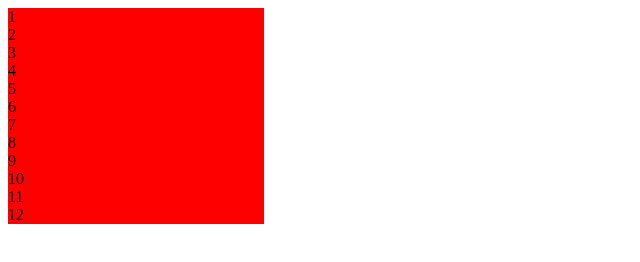
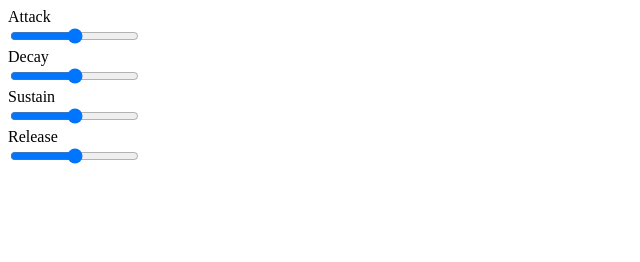
Before and after one commit to errozero/poly-synth, a plain HTML site: page index.html in a window 1280 px wide. Shown: the whole page, without its empty margins (0-640 px from the left). Drawn offline with Linux system fonts and the light colour scheme.

Commit message:
UI updates

```diff
--- a/css/style.css
+++ b/css/style.css
@@ -1,4 +1,4 @@
 .keyboard{
-    background:red;
+
     width:20vw;
 }
--- a/index.html
+++ b/index.html
@@ -9,22 +9,7 @@
 
 	<div class="main-container" id="main-container">
 
-		<div class="synth">
-
-			<div class="keyboard">
-				<div class="key key-white" data-id="0">1</div>
-				<div class="key key-black" data-id="1">2</div>
-				<div class="key key-white" data-id="2">3</div>
-				<div class="key key-black" data-id="3">4</div>
-				<div class="key key-white" data-id="4">5</div>
-				<div class="key key-white" data-id="5">6</div>
-				<div class="key key-black" data-id="6">7</div>
-				<div class="key key-white" data-id="7">8</div>
-				<div class="key key-black" data-id="8">9</div>
-				<div class="key key-white" data-id="9">10</div>
-				<div class="key key-black" data-id="10">11</div>
-				<div class="key key-white" data-id="11">12</div>
-			</div>
+		<div class="instruments-container" id="instruments-container">
 
 		</div>
 
--- a/js/app.js
+++ b/js/app.js
@@ -34,6 +34,12 @@ var app = {
 			instrumentID: instrumentID,
 			context: app.context
 		});
+
+		//Add the UI for this instrument
+		$.get('js/' + instrumentName + '.view.html', function(data){
+			$('#instruments-container').append(data);
+		});
+
 		return instrumentID;
 
 	},
--- a/js/synth.instrument.js
+++ b/js/synth.instrument.js
@@ -16,9 +16,14 @@ var synth = function(config){
 	this.filterNodes = [];
 
 	this.controls = [
-		{label: 'Tune', type: 'knob', value: 64},
-		{label: 'Cutoff', type: 'knob', value: 64},
-		{label: 'Resonance', type: 'knob', value: 64},
+		{label: 'Amplitude Attack', type: 'knob', value: 64},
+		{label: 'Amplitude Decay', type: 'knob', value: 64},
+		{label: 'Amplitude Sustain', type: 'knob', value: 64},
+		{label: 'Amplitude Release', type: 'knob', value: 64},
+		{label: 'Filter Attack', type: 'knob', value: 64},
+		{label: 'Filter Decay', type: 'knob', value: 64},
+		{label: 'Filter Sustain', type: 'knob', value: 64},
+		{label: 'Filter Release', type: 'knob', value: 64},
 	];
 
 	this.init();
--- a/js/synth.view.html
+++ b/js/synth.view.html
@@ -1,7 +1,30 @@
 <div id="{{instrumentID}}">
+
+    <div class="controls-container">
+        <div>
+            <label>Attack</label><Br>
+            <input type="range" min="0" max="100" step="1" class="js-control-knob" data-instrument-id="{{instrumentID}}">
+        </div>
+        <div>
+            <label>Decay</label><br>
+            <input type="range" min="0" max="100" step="1" class="js-control-knob" data-instrument-id="{{instrumentID}}">
+        </div>
+        <div>
+            <label>Sustain</label><br>
+            <input type="range" min="0" max="100" step="1" class="js-control-knob" data-instrument-id="{{instrumentID}}">
+        </div>
+        <div>
+            <label>Release</label><br>
+            <input type="range" min="0" max="100" step="1" class="js-control-knob" data-instrument-id="{{instrumentID}}">
+        </div>
+    </div>
+
+    <!--
     <div class="keyboard">
         {{#simpleLoop 24}}
             <div class="key"></div>
         {{/simpleLoop}}
     </div>
+    -->
+
 </div>
--- a/js/ui.js
+++ b/js/ui.js
@@ -22,6 +22,10 @@ var ui = {
         })
         .keyup(function(e){
             self.keyUp(e);
+        })
+
+        .on('input', '.js-control-knob', function(){
+            console.log('Param change');
         })
         ;
 
@@ -55,6 +59,8 @@ var ui = {
     //Capture all press events
     keyDown: function(e){
         //e.preventDefault();
+
+        console.log(e.which);
 
         var keyCode = e.which;
         if(this.keysDown[keyCode]){
@@ -116,7 +122,11 @@ var ui = {
             57: 25,
             79: 26,
             48: 27,
-            80: 28
+            80: 28,
+            219: 29,
+            187: 30,
+            221: 31,
+            222: 32
         };
 
         if(mappings[keyCode] !== undefined){
```
